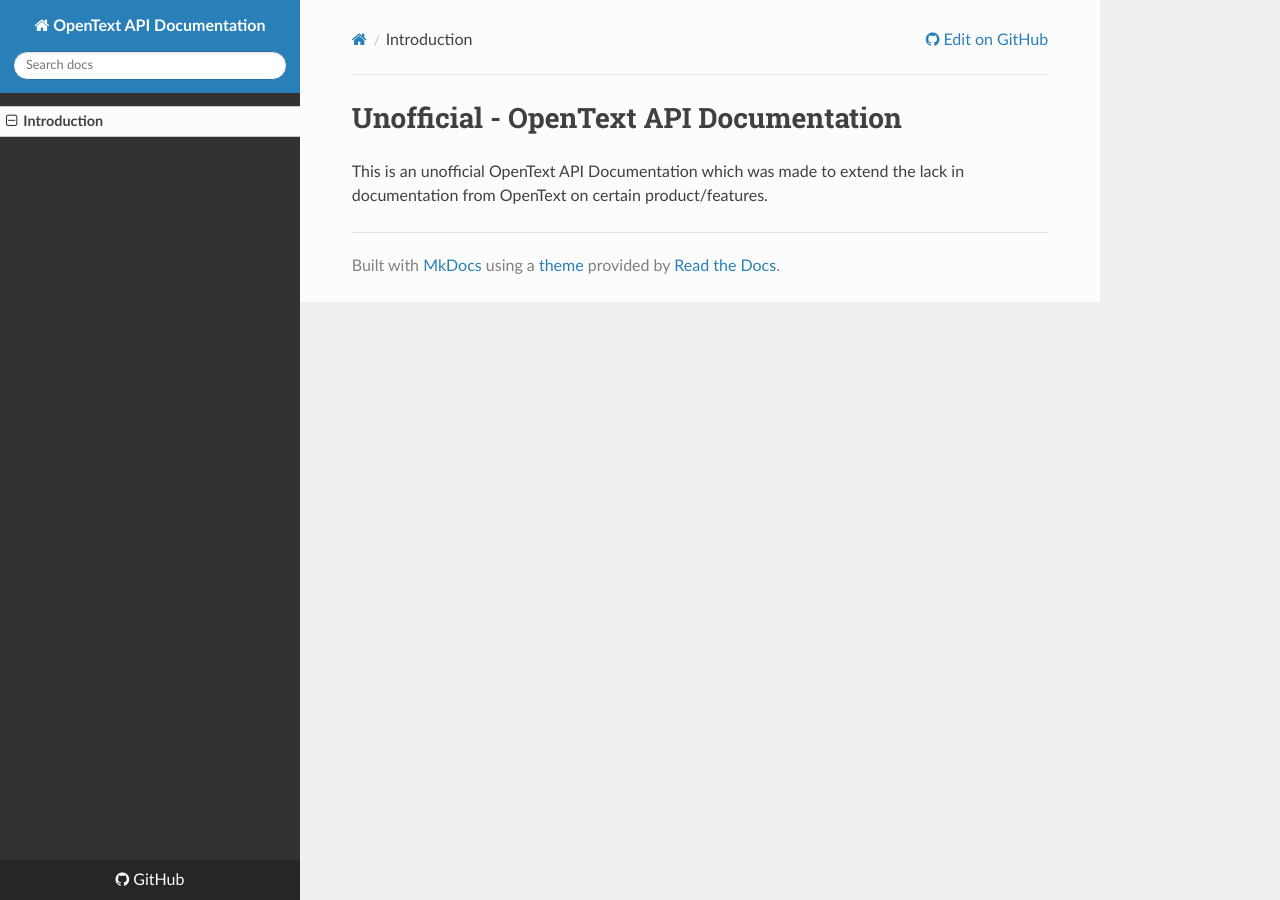
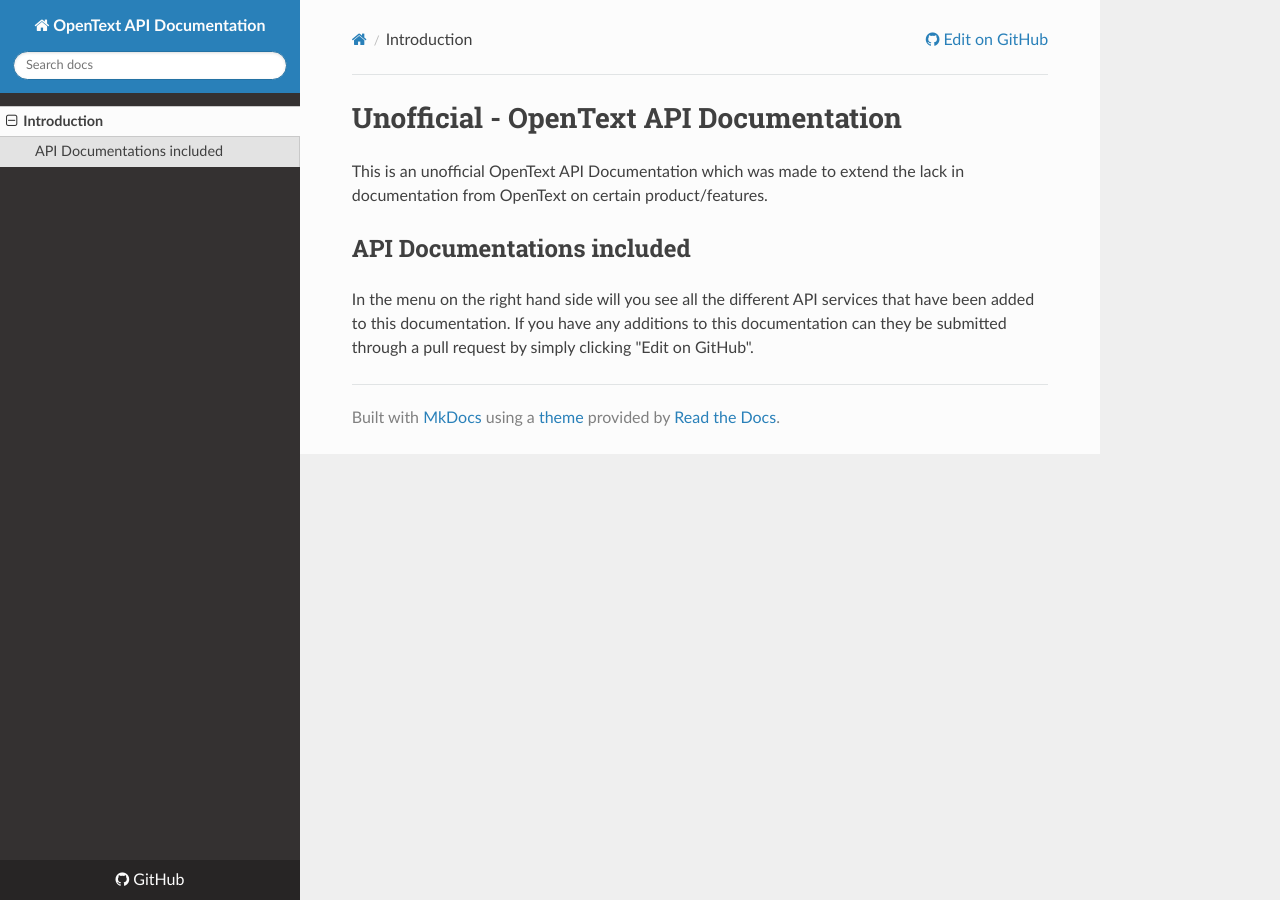
Before and after one commit to robinnydahl/OpenTextAPIDocumentation, an MkDocs documentation site: the page built from docs/index.md, in a window 1280 px wide. Built offline with MkDocs 1.6.1, drawn with Linux system fonts in a browser that asks for light colours; nearby versions of some CDN libraries.

Commit message:
Index page update

```diff
--- a/docs/index.md
+++ b/docs/index.md
@@ -1,3 +1,7 @@
 # Unofficial - OpenText API Documentation
 
 This is an unofficial OpenText API Documentation which was made to extend the lack in documentation from OpenText on certain product/features.
+
+## API Documentations included
+
+In the menu on the right hand side will you see all the different API services that have been added to this documentation. If you have any additions to this documentation can they be submitted through a pull request by simply clicking "Edit on GitHub".
```
